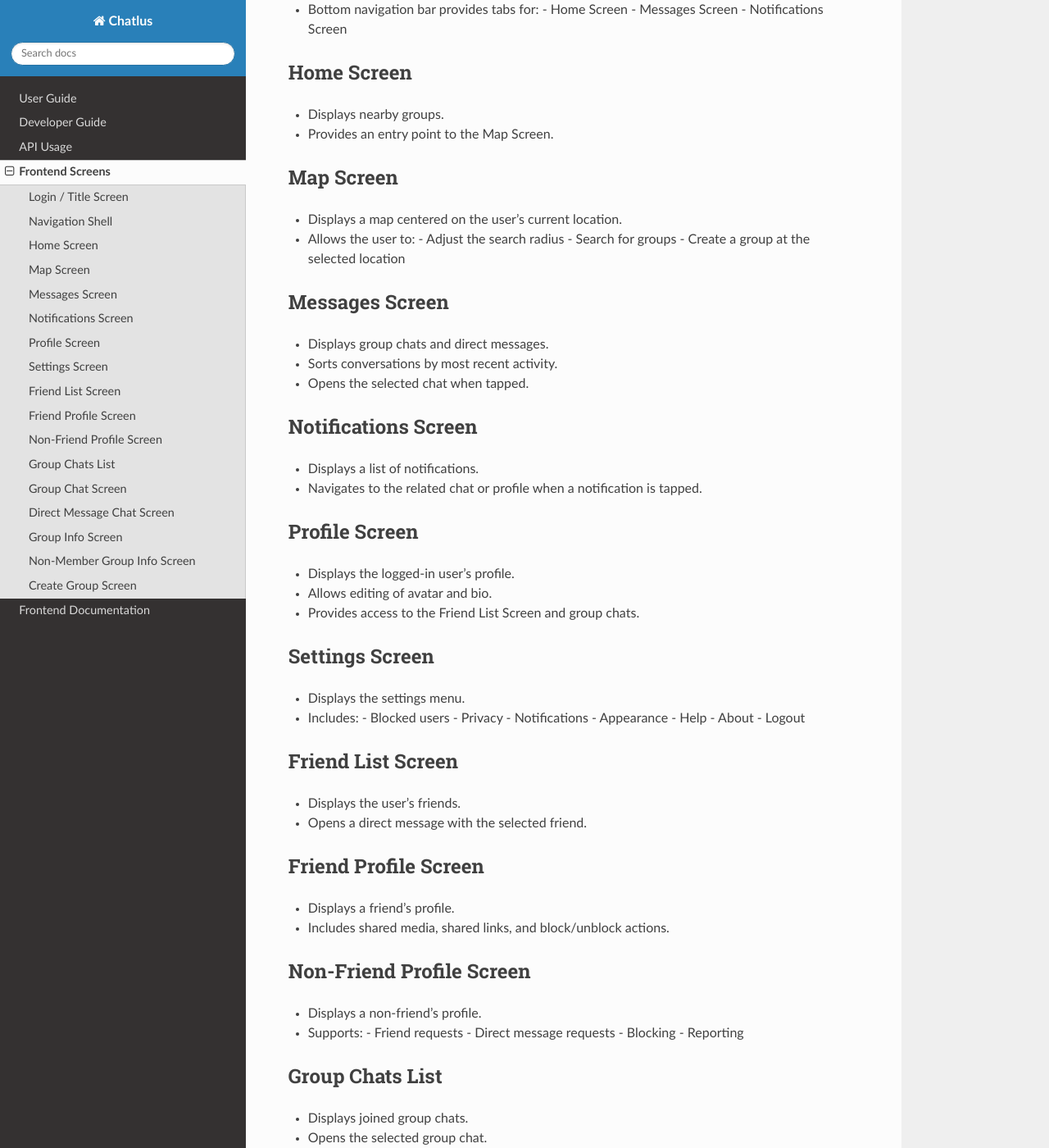
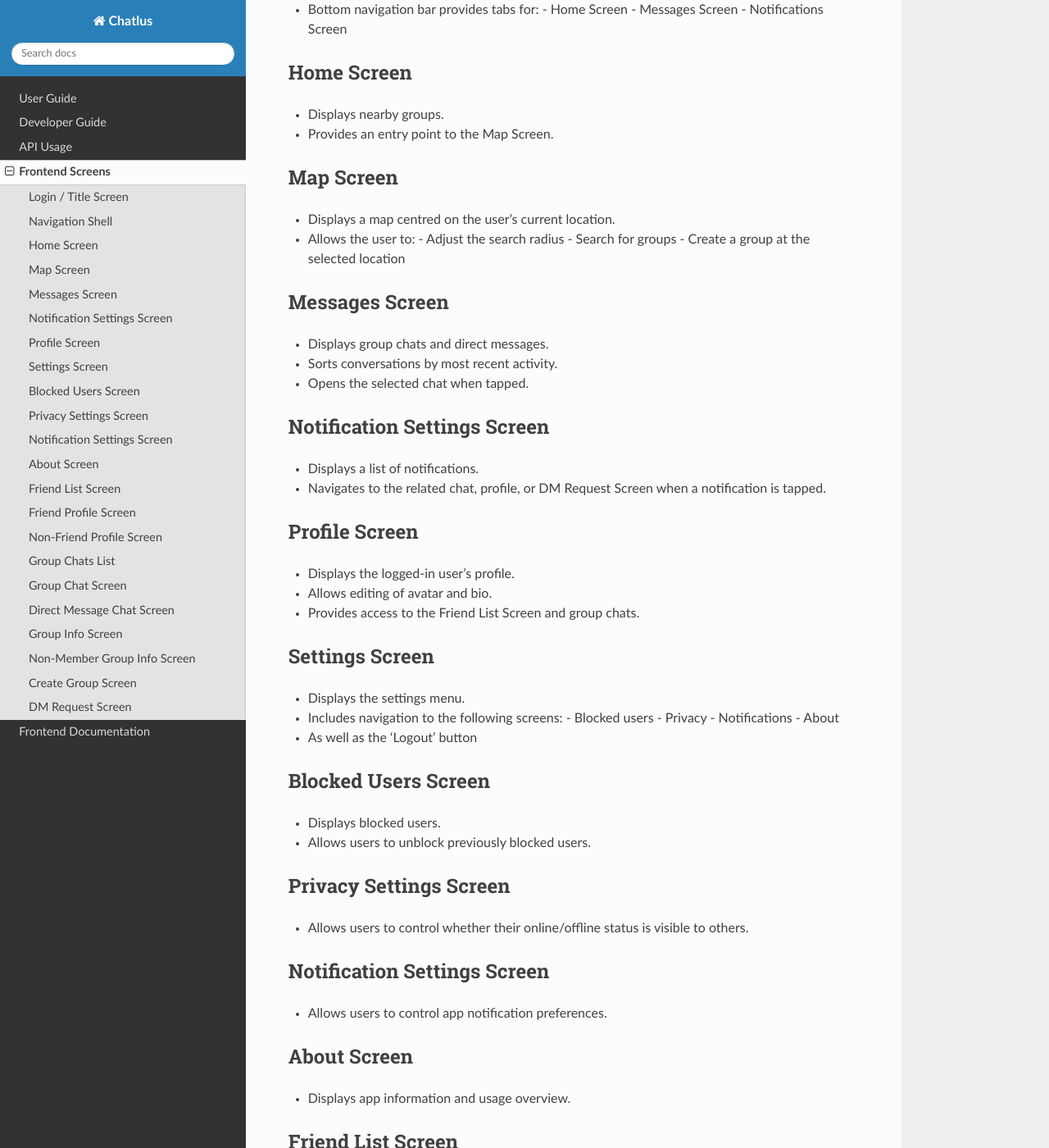
Before and after one commit to Chatlus/chatlus-docs, a Sphinx documentation site: the page built from docs/source/frontend_screens.rst, in a window 1280 px wide and 1400 px high, scrolled down 368 px. Shown: the whole window at 82% size. Built offline with Sphinx 7.4.7 and the Read the Docs theme 3.1.0, drawn with Linux system fonts in a browser that asks for light colours; some of the changed text lies outside the part shown.

Commit message:
add new screens/updates to other screens

```diff
--- a/docs/source/frontend_screens.rst
+++ b/docs/source/frontend_screens.rst
@@ -30,7 +30,7 @@ Home Screen
 Map Screen
 ----------
 
-- Displays a map centered on the user’s current location.
+- Displays a map centred on the user’s current location.
 - Allows the user to:
   - Adjust the search radius
   - Search for groups
@@ -45,12 +45,11 @@ Messages Screen
 - Opens the selected chat when tapped.
 
 
-Notifications Screen
+Notification Settings Screen
 --------------------
 
 - Displays a list of notifications.
-- Navigates to the related chat or profile when a notification is tapped.
-
+- Navigates to the related chat, profile, or DM Request Screen when a notification is tapped.
 
 Profile Screen
 --------------
@@ -64,14 +63,34 @@ Settings Screen
 ---------------
 
 - Displays the settings menu.
-- Includes:
+- Includes navigation to the following screens:
   - Blocked users
   - Privacy
   - Notifications
-  - Appearance
-  - Help
   - About
-  - Logout
+- As well as the 'Logout' button
+
+
+Blocked Users Screen
+--------------------
+- Displays blocked users.
+- Allows users to unblock previously blocked users.
+
+
+Privacy Settings Screen
+-----------------------
+
+- Allows users to control whether their online/offline status is visible to others.
+
+
+Notification Settings Screen
+----------------------------
+- Allows users to control app notification preferences.
+
+
+About Screen
+------------
+- Displays app information and usage overview.
 
 
 Friend List Screen
@@ -116,6 +135,7 @@ Group Chat Screen
   - Deleting messages
 
 
+
 Direct Message Chat Screen
 --------------------------
 
@@ -124,12 +144,14 @@ Direct Message Chat Screen
   - Sending messages
   - Editing messages
   - Deleting messages
+- Opens a member's profile when clicking on their name or avatar.
 
 
 Group Info Screen
 -----------------
 
 - Displays details and member list for joined groups.
+- Opens a member's profile when clicking on their name or avatar.
 
 
 Non-Member Group Info Screen
@@ -143,3 +165,9 @@ Create Group Screen
 -------------------
 
 - Displays a form for creating a new location-based group.
+
+
+DM Request Screen
+-----------------
+- Displays incoming direct message requests.
+- Allows accepting or declining requests.
```
